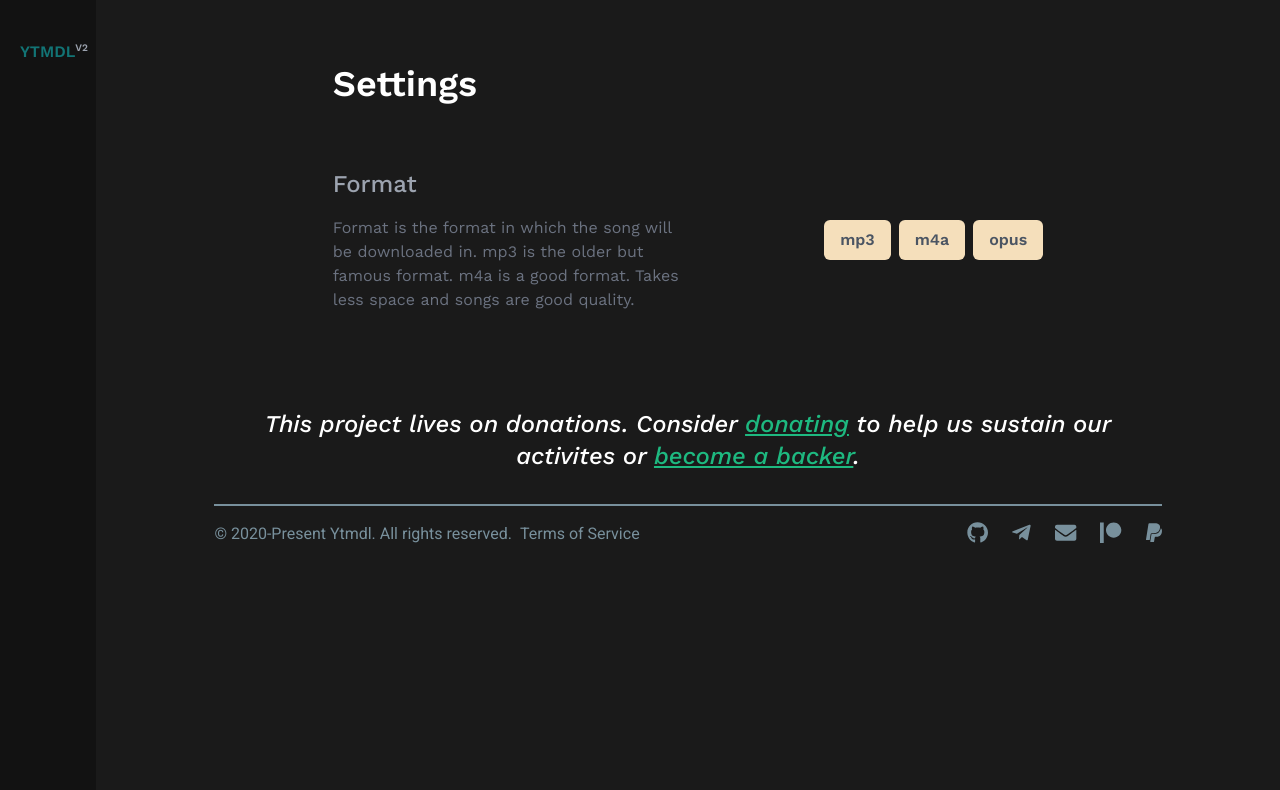
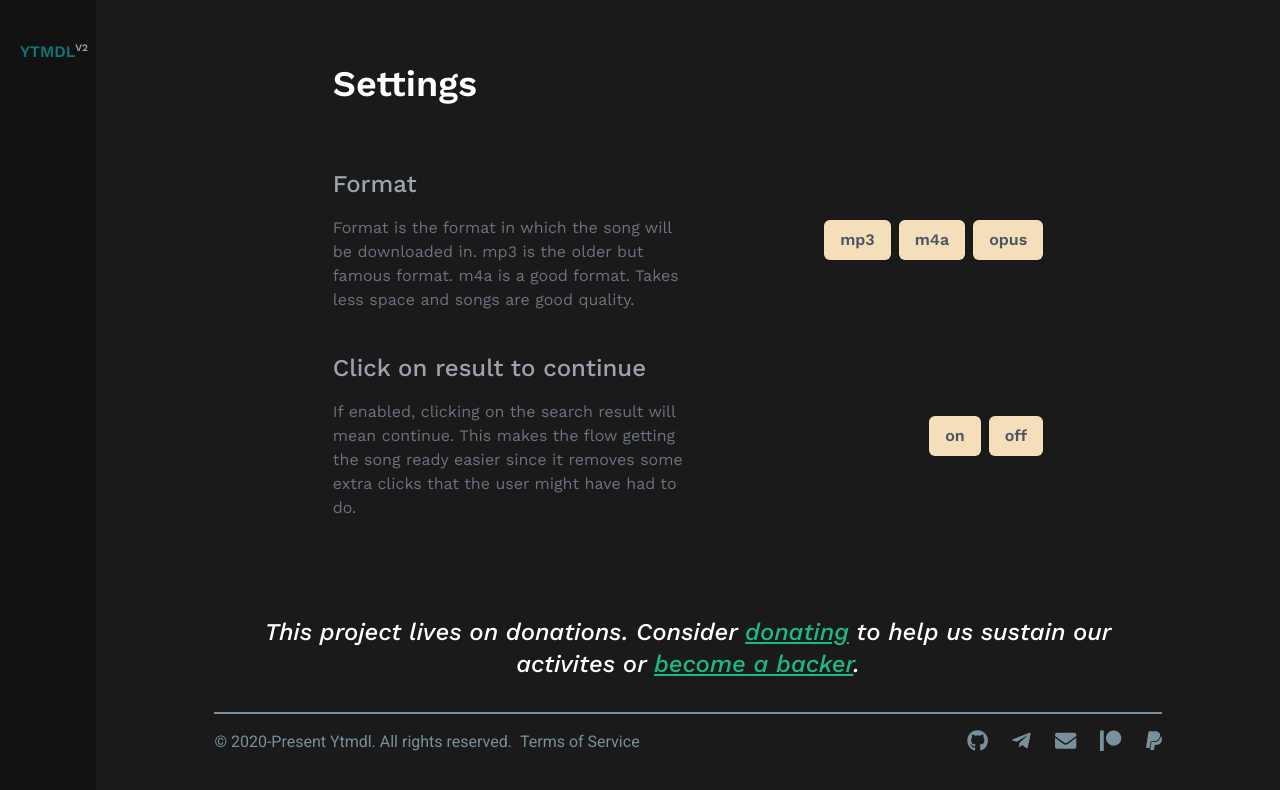
Before and after one commit to deepjyoti30/ytmdl-web-v2, a Vue app: page /settings in a window 1280 px wide. Shown: the top 790 px of the page. Built offline with nearby package versions, Linux system fonts and the light colour scheme; some icons are missing; what vue-resource would draw is missing.

Commit message:
Add a new click result to continue option

```diff
--- a/src/static/settings.js
+++ b/src/static/settings.js
@@ -6,6 +6,14 @@ const defaultSettings = [
       "Format is the format in which the song will be downloaded in. mp3 is the older but famous format. m4a is a good format. Takes less space and songs are good quality.",
     options: ["mp3", "m4a", "opus"],
     default: "mp3"
+  },
+  {
+    name: "click-search",
+    title: "Click on result to continue",
+    description:
+      "If enabled, clicking on the search result will mean continue. This makes the flow getting the song ready easier since it removes some extra clicks that the user might have had to do.",
+    options: ["on", "off"],
+    default: "off"
   }
 ];
 
```
